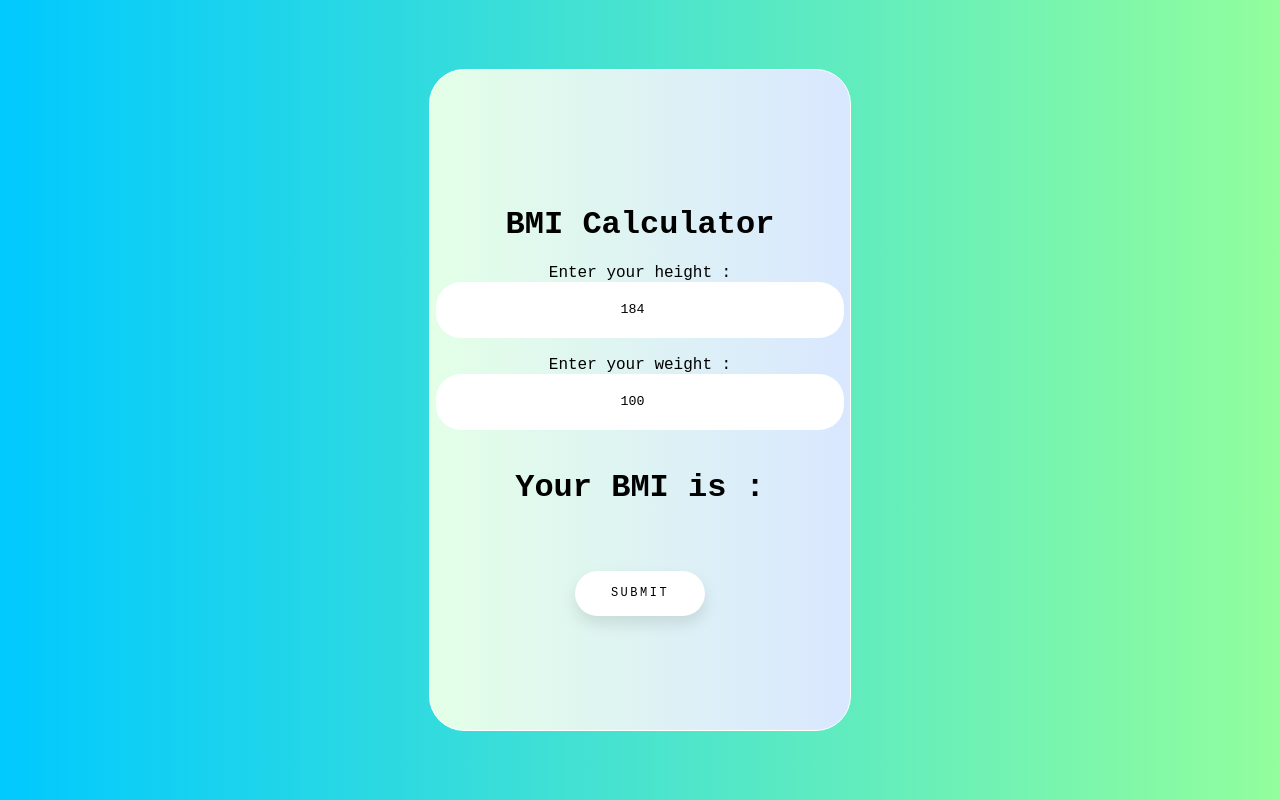
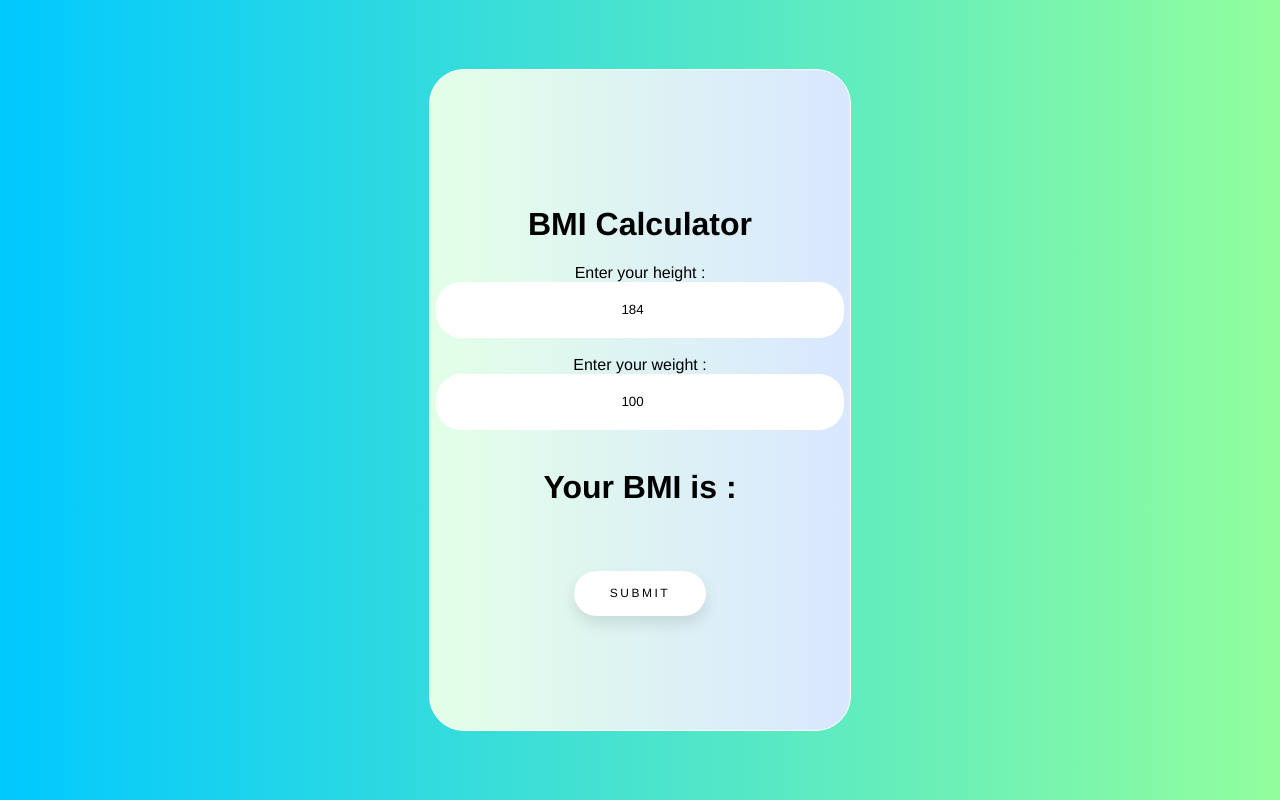
Before and after one commit to blend-hasani/Body-mass-index-calculator, a plain HTML site: page index.html in a window 1280 px wide. Drawn offline with Linux system fonts and the light colour scheme.

Commit message:
Update style.css

```diff
--- a/style.css
+++ b/style.css
@@ -1,6 +1,6 @@
 *{
     text-align: center;
-    font-family: 'Courier New', Courier, monospace;
+    font-family: Franklin Gothic Medium	;
 }
 
 body{
```
